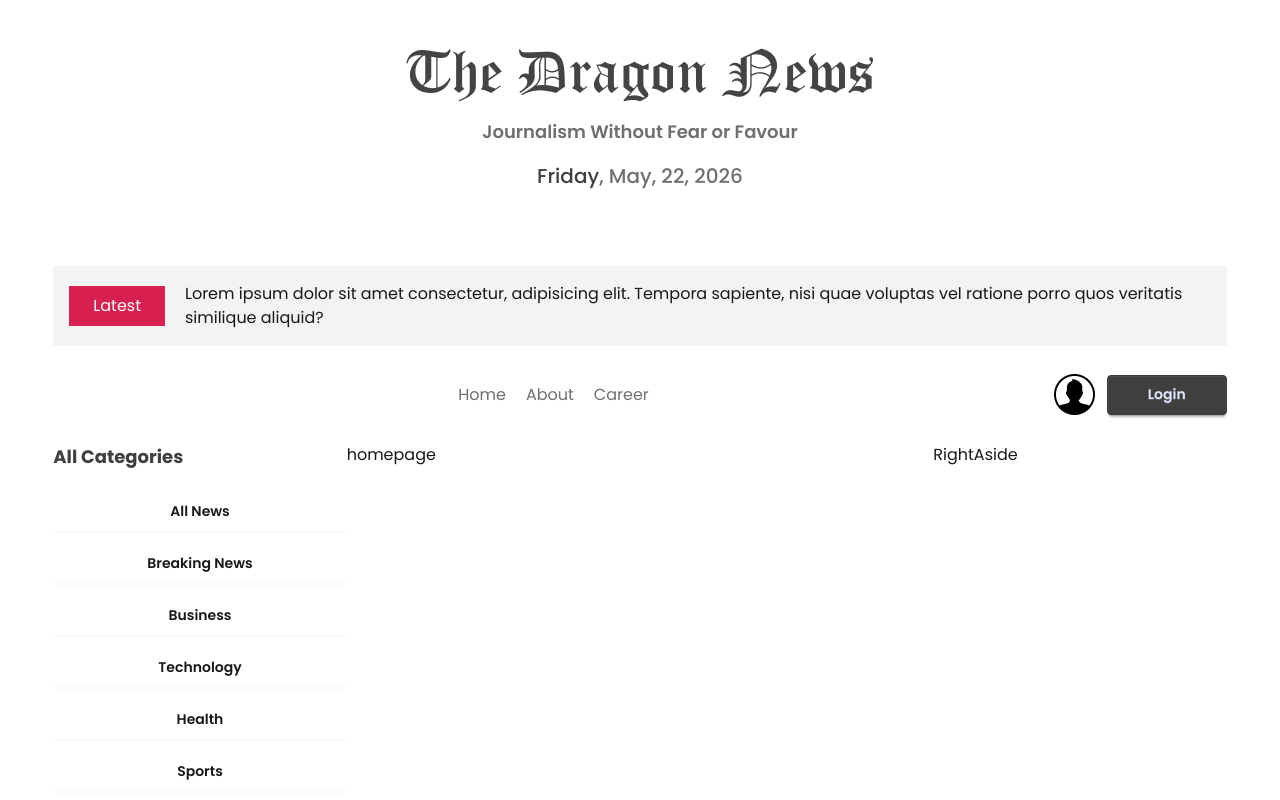
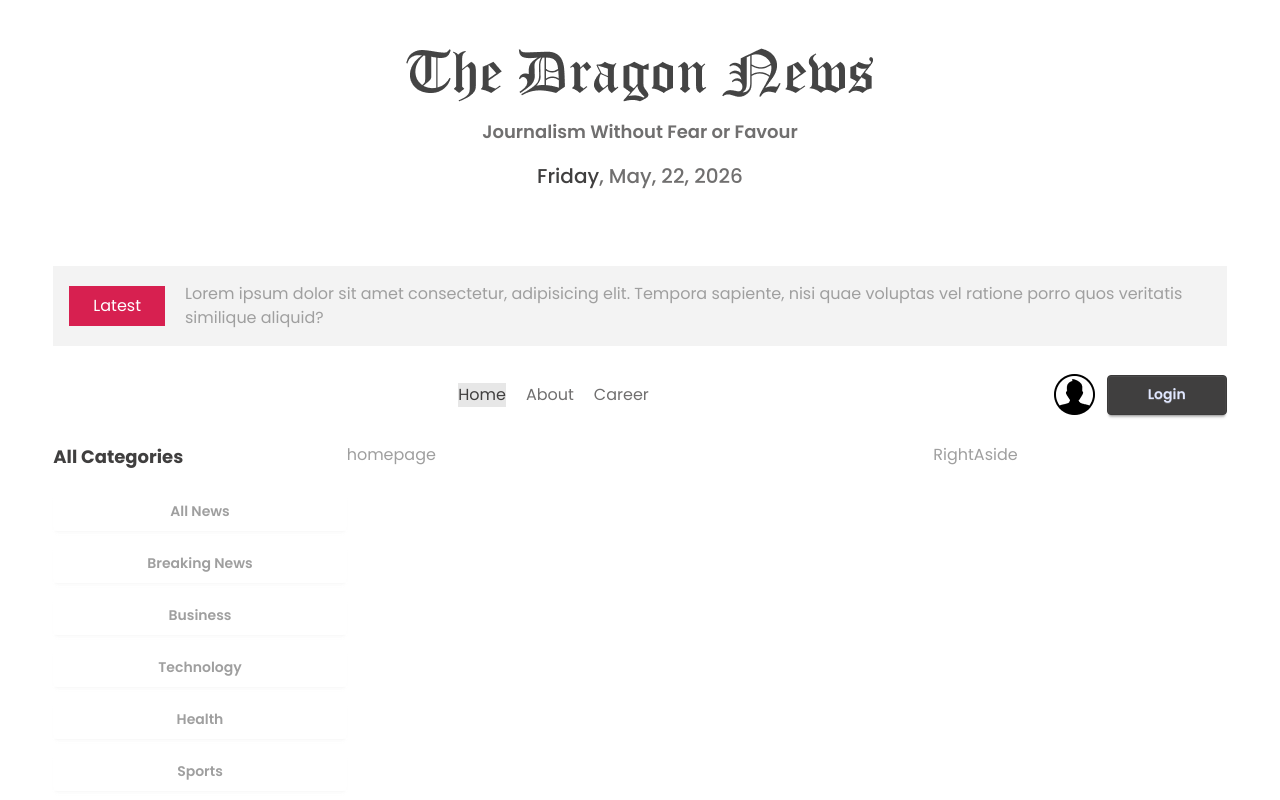
Before and after one commit to Big-Smokkee/Dragon-News, a React (Vite) app: page / in a window 1280 px wide. Shown: the top 800 px of the page. Built offline with nearby package versions, Linux system fonts and the light colour scheme.

Commit message:
VVI .active class. didnt use css used tailwindCSS by @apply

```diff
--- a/src/index.css
+++ b/src/index.css
@@ -12,7 +12,11 @@
   --color-base-200: #F3F3F3;
   --color-base-300: #E7E7E7;
   --color-accent: #706F6F;
+  --color-base-content:#9F9F9F;
 }
 *{
     font-family: "Poppins", sans-serif;
 }
+a.active{
+    @apply bg-base-300 text-primary;
+}
```
